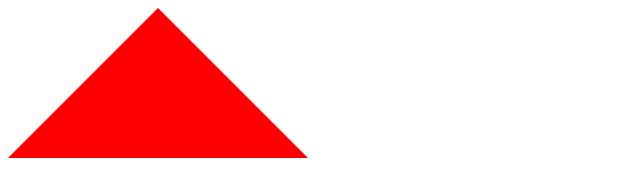
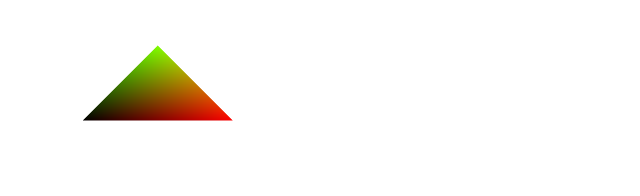
Before and after one commit to geekZZJ/visualization, a plain HTML site: page way/4.html in a window 1280 px wide. Shown: the whole page, without its empty margins (0-640 px from the left). Drawn offline with Linux system fonts and the light colour scheme.

Commit message:
webgl画渐变三角形

```diff
--- a/way/4.html
+++ b/way/4.html
@@ -11,24 +11,28 @@
   const gl = canvas.getContext("webgl")
 
   /************ 着色器 **************/
+  // 顶点着色器
   const vertex = `
     attribute vec2 position;
+    varying vec3 color;
 
     void main(){
       gl_PointSize = 1.0;
-      gl_Position = vec4(position,1.0,1.0);
+      color = vec3(0.5 + position * 0.5, 0.0);
+      gl_Position = vec4(position*0.5,1.0,1.0);
     }
   `;
 
+  // 片元着色器
   const fragment = `
     precision mediump float;
+    varying vec3 color;
 
     void main(){
-      gl_FragColor = vec4(1.0,0.0,0.0,1.0);
+      gl_FragColor = vec4(color,1.0);
     }
   `;
   /************ 着色器 **************/
-
     // 创建 WebGLShader 着色器对象
   const vertexShader = gl.createShader(gl.VERTEX_SHADER);
   gl.shaderSource(vertexShader, vertex);
@@ -65,7 +69,7 @@
   // 激活这个变量
   gl.enableVertexAttribArray(vPosition);
 
-  // 清楚画布内容
+  // 清除画布内容
   gl.clear(gl.COLOR_BUFFER_BIT);
   // 传入绘制模式  三角形为图元，顶点偏移量，顶点数量
   gl.drawArrays(gl.TRIANGLES, 0, points.length / 2);
```
